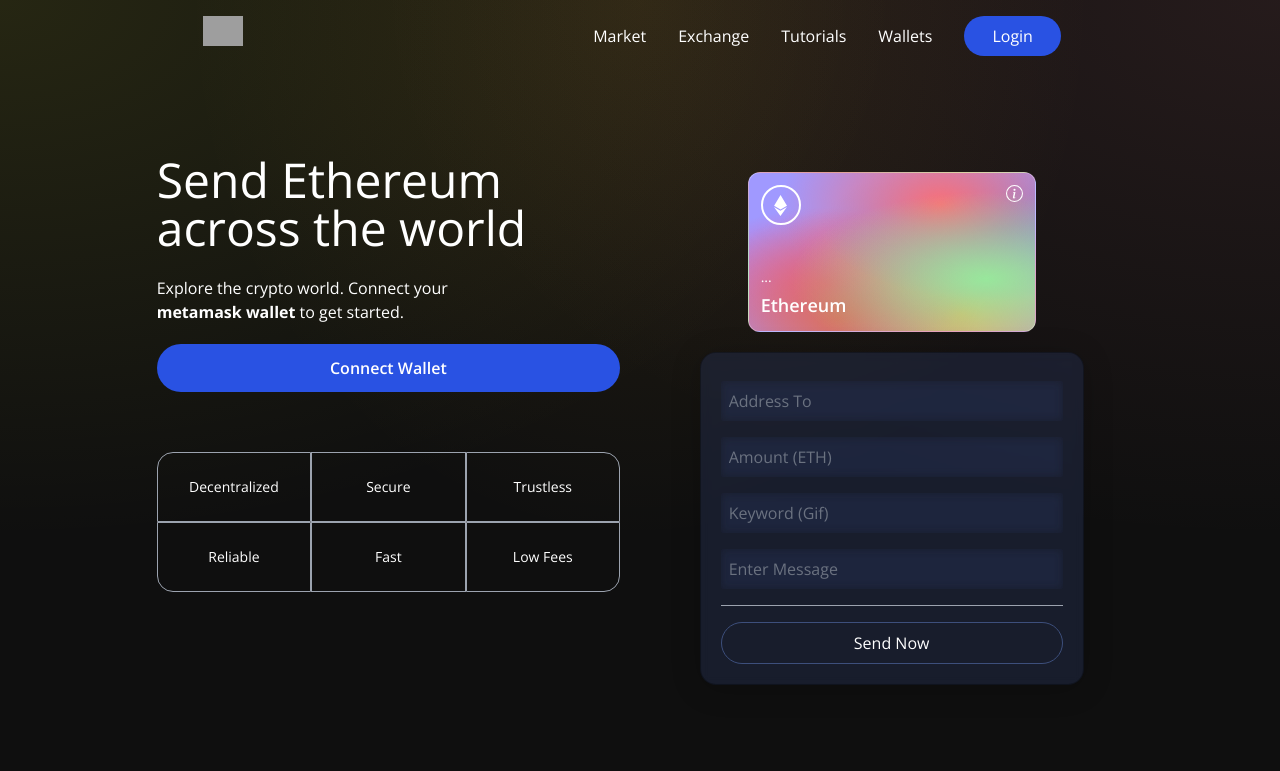
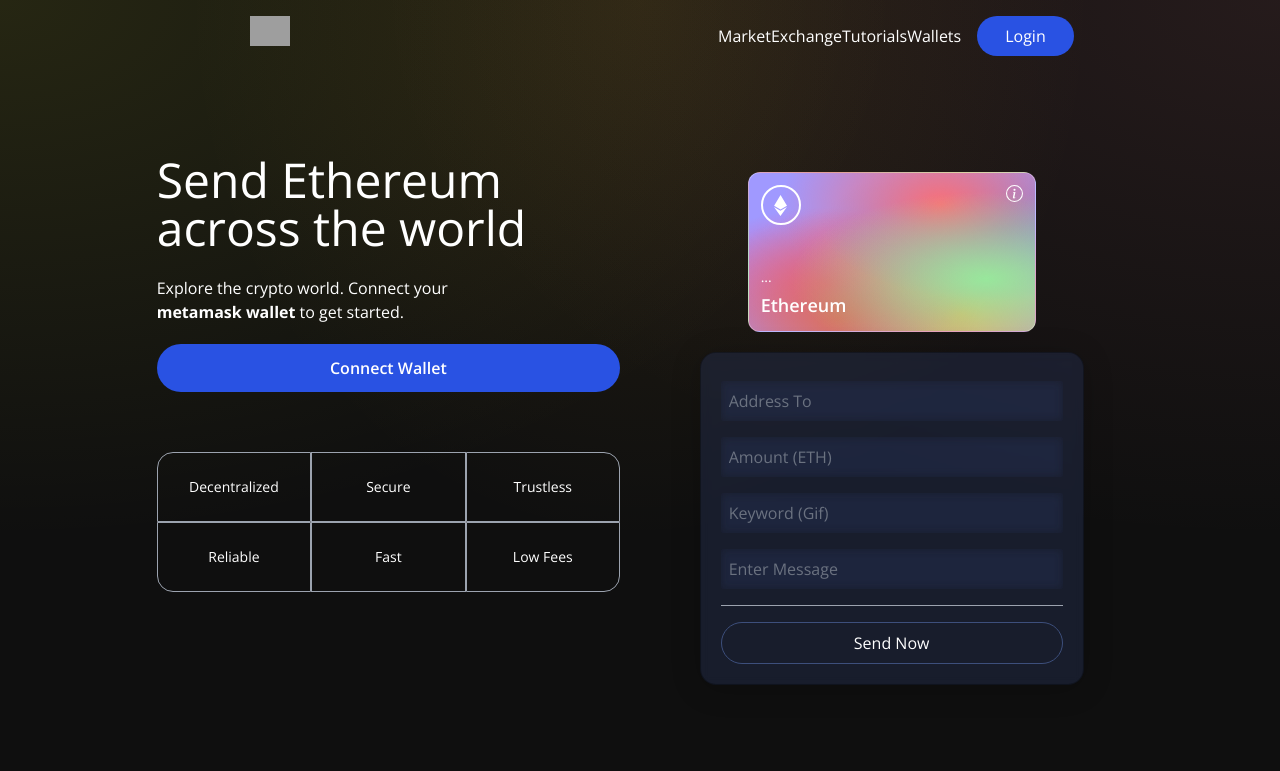
Before and after one commit to locbgiang/sendEth, a React (Vite) app in the folder client/: page / in a window 1280 px wide. Shown: the top 771 px of the page. Built offline with nearby package versions, Linux system fonts and the light colour scheme; grey boxes are pictures that could not be loaded.

Commit message:
design 2nd pass

```diff
--- a/client/src/components/Navbar.jsx
+++ b/client/src/components/Navbar.jsx
@@ -15,14 +15,25 @@
 const Navbar = () => {
     const [toggleMenu, setToggleMenu] = useState(false);
     return (
-        <nav className="w-full flex md:justify-center justify-between item-center p-4">
+        <nav className="w-full flex md:justify-center justify-between item-center p-4 ">
             <div className="md:flex-[0.5] flex-initial justify-center items-center">
                 <img src={logo} alt='logo' className="w-10 cursor-pointer" />
             </div>
-            <ul className="text-white md:flex hidden list-none flex-row justify-between items-center flex-initial">
-                {["Market", "Exchange", "Tutorials", "Wallets"].map((item, index)=>(
+            <ul className="w-1/4 text-white md:flex hidden list-none flex-row justify-between items-center flex-initial">
+                {/*["Market", "Exchange", "Tutorials", "Wallets"].map((item, index)=>(
                     <NavbarItem key={item + index} title={item} />
-                ))}
+                ))*/}
+                {/*
+                <div className='flex w-full justify-between'>
+                    <a>Market</a>
+                    <a>Exchange</a>
+                    <a>Tutorials</a>
+                    <a>Wallets</a>
+                </div>*/}
+                <a href='https://coinmarketcap.com'>Market</a>
+                <a href='https://coinmarketcap.com/rankings/exchanges/'>Exchange</a>
+                <a href='https://www.coinbase.com/learn/tips-and-tutorials'>Tutorials</a>
+                <a href='https://metamask.io'>Wallets</a>
                 <li className="bg-[#2952e3] py-2 px-7 mx-4 rounded-full cursor-pointer hover:bg-[#2546bd]">
                     Login
                 </li>
```
